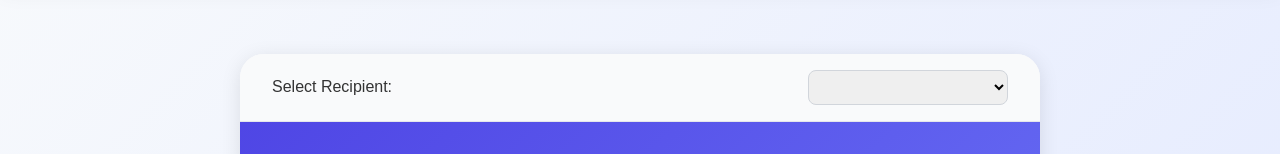
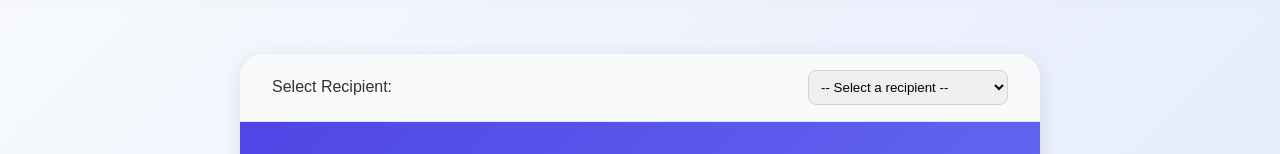
Before and after one commit to lnxexu/BrightMinds, a Vue app in the folder Frontend/: page /messages in a window 1280 px wide. Shown: the part 132-286 px from the top of the page. Built offline with nearby package versions, Linux system fonts and the light colour scheme.

Commit message:
fix: Update MessagingComponent to make modelValue prop optional and adjust user data fetching from profiles

```diff
--- a/Frontend/src/components/MessagingComponent.vue
+++ b/Frontend/src/components/MessagingComponent.vue
@@ -97,9 +97,11 @@ import { supabase } from "../lib/supabaseClient";
 const props = defineProps({
   modelValue: {
     type: String,
-    required: true,
+    required: false,
+    default: "",
   },
 });
+
 
 const emit = defineEmits(["update:modelValue"]);
 
@@ -108,7 +110,7 @@ const newMessage = ref("");
 const messageContainer = ref(null);
 const subscription = ref(null);
 const currentUserId = ref(null);
-const selectedRecipient = ref(props.modelValue);
+const selectedRecipient = ref(props.modelValue || "");
 const recipientOptions = ref([]);
 
 const updateRecipient = (event) => {
@@ -230,7 +232,7 @@ onMounted(async () => {
 
   currentUserId.value = data.user.id;
 
-  const { data: users } = await supabase.from("users").select("id, full_name");
+  const { data: users } = await supabase.from("profiles").select("id, full_name");
   recipientOptions.value = users || [];
 
   await fetchMessages();
@@ -240,6 +242,8 @@ onMounted(async () => {
 onUnmounted(() => {
   if (subscription.value) subscription.value.unsubscribe();
 });
+
+
 </script>
 
 <style scoped>
```
